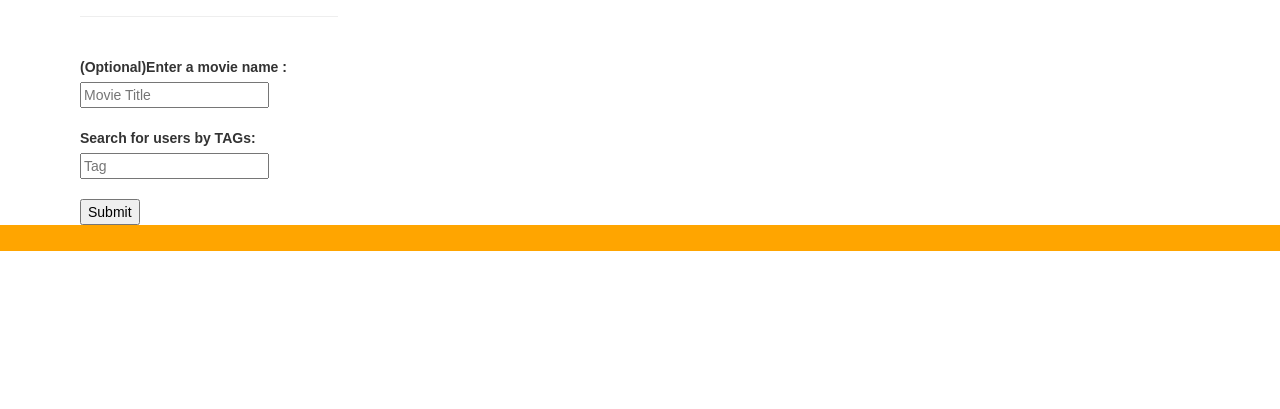
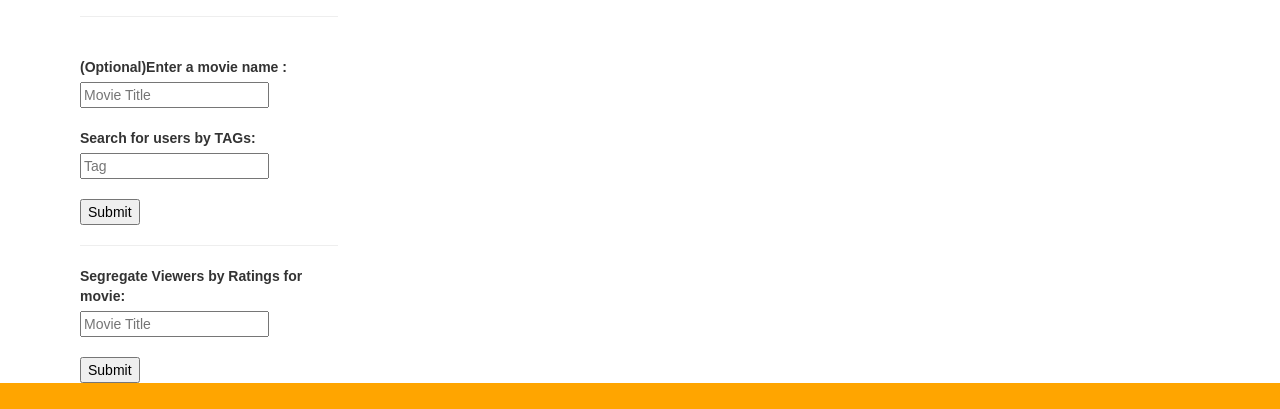
Before and after one commit to zcabuma/Movie-Team4, a PHP site: page /viewerstats.php in a window 1280 px wide. Shown: the part 754-1163 px from the top of the page. Before the commit the page ends 1005 px from the top, so only its background shows below. Run offline with PHP 8.4, Linux system fonts and the light colour scheme; data that the repository does not hold is empty.

Commit message:
Add files via upload

```diff
--- a/src/viewerstats.php
+++ b/src/viewerstats.php
@@ -206,6 +206,17 @@
 
                         </form>
 
+						<hr>
+
+						<form method="post" action="viewerstats.php">
+
+						<label for="movie">Segregate Viewers by Ratings for movie:</label>
+							<input type="text" placeholder="Movie Title" id="rating_movieTitle" name="rating_movieTitle">
+                        <br><br>
+
+                        <input type="submit" name ="segregateSubmit" value="Submit">
+
+                        </form>
 
 
 					</div>
@@ -268,6 +279,25 @@
 								else{
 								include '4-ViewerStats/displayViewerbyTags.php';
 							}
+						}else if(isset($_POST["segregateSubmit"])) {
+							if ($rating_movieTitle != "All" && $rating_movieTitle != ""){
+								echo '<h2 class="title text-center">For '.$rating_movieTitle . " </h2>";
+								}
+								if($rating_movieTitle == " "){
+								echo "
+
+								<body>
+								<div class=\"column\">
+								<div class=\"card\">
+									<h1> SELECT A MOVIE FIRST</h1>
+								</div>
+								</body>
+								<hr>
+								";
+								}
+								else{
+							include '4-ViewerStats/segregateViewersbyRatings.php';
+							}
 						}
 						else{
 							echo "
```
